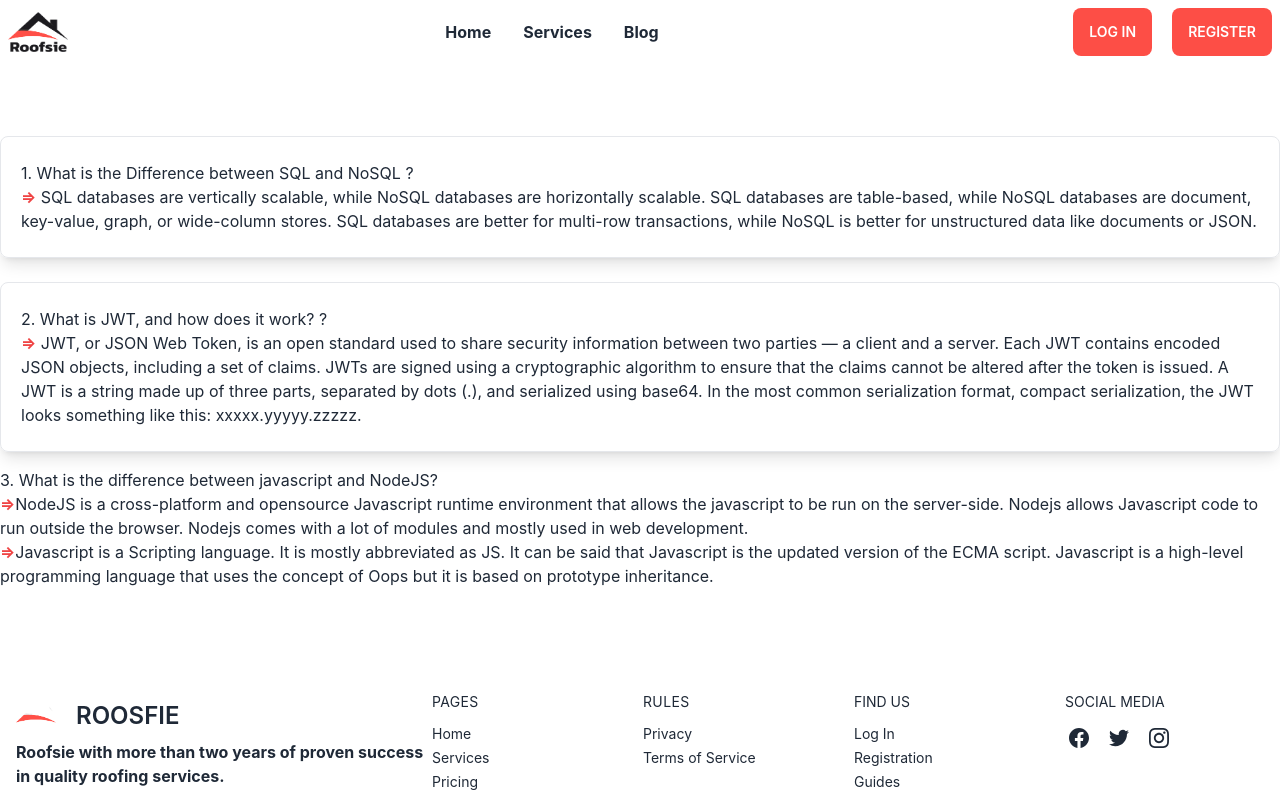
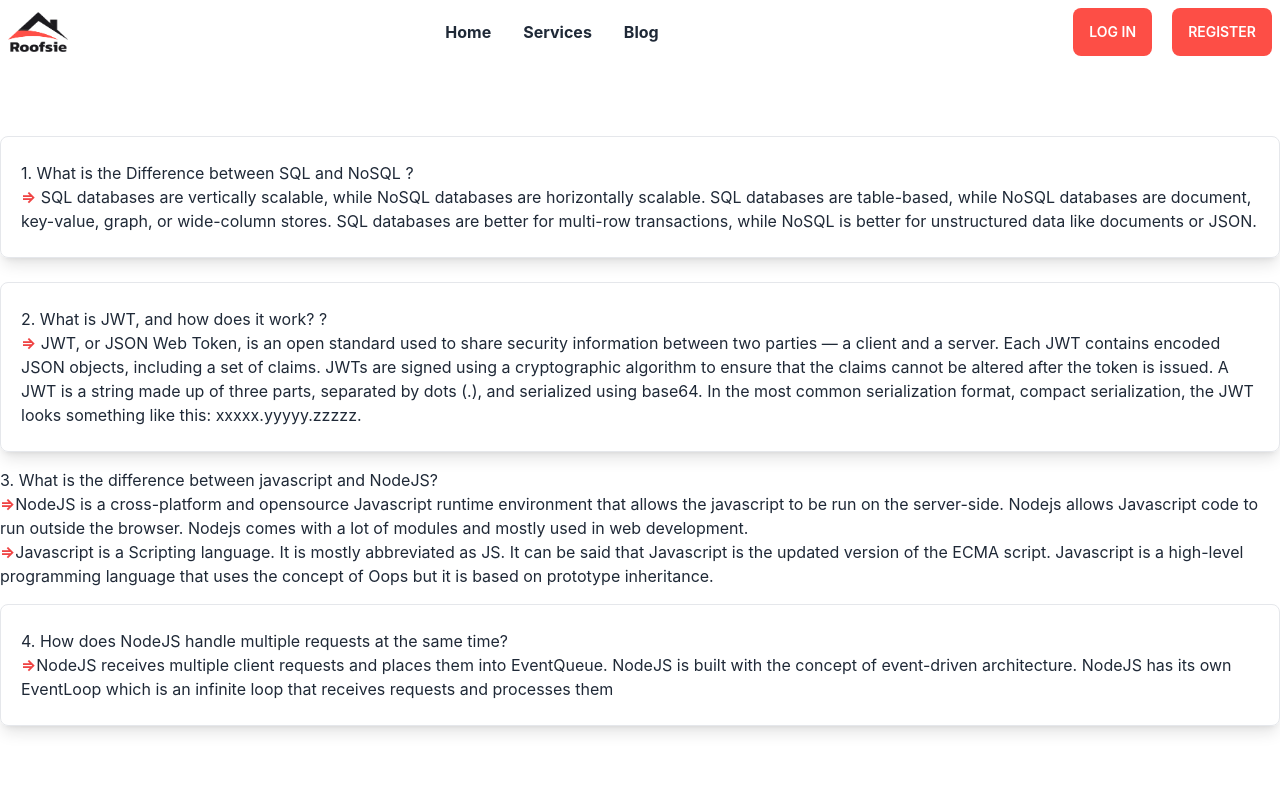
Before and after one commit to ariyanabdullah/Roofsie-service, a React (Create React App) app: page /blog in a window 1280 px wide. Shown: the top 798 px of the page. Built offline with nearby package versions, Linux system fonts and the light colour scheme; no server answers.

Commit message:
fourth question and ans added

```diff
--- a/src/Pages/Blog/Blog.js
+++ b/src/Pages/Blog/Blog.js
@@ -58,6 +58,23 @@ const Blog = () => {
         </div>
 
         {/* fourth quesion */}
+
+        <div className="py-6 px-5 my-4 border rounded-lg shadow-lg">
+          <h1>
+            {" "}
+            4. How does NodeJS handle multiple requests at the same time?
+          </h1>
+
+          <p>
+            <span className="font-bold text-red-500">{"=>"}</span>
+            NodeJS receives multiple client requests and places them into
+            EventQueue. NodeJS is built with the concept of event-driven
+            architecture. NodeJS has its own EventLoop which is an infinite loop
+            that receives requests and processes them
+          </p>
+        </div>
+
+        {/* the End */}
       </div>
     </section>
   );
```
